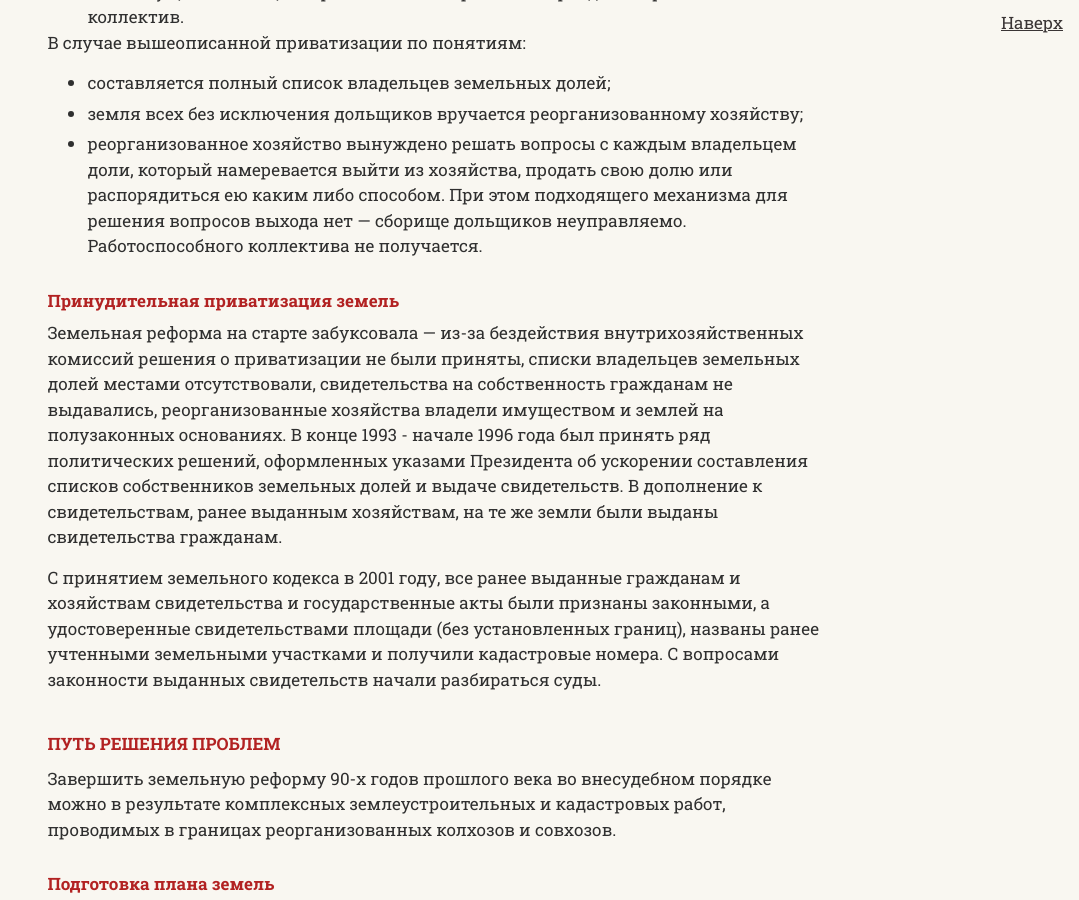
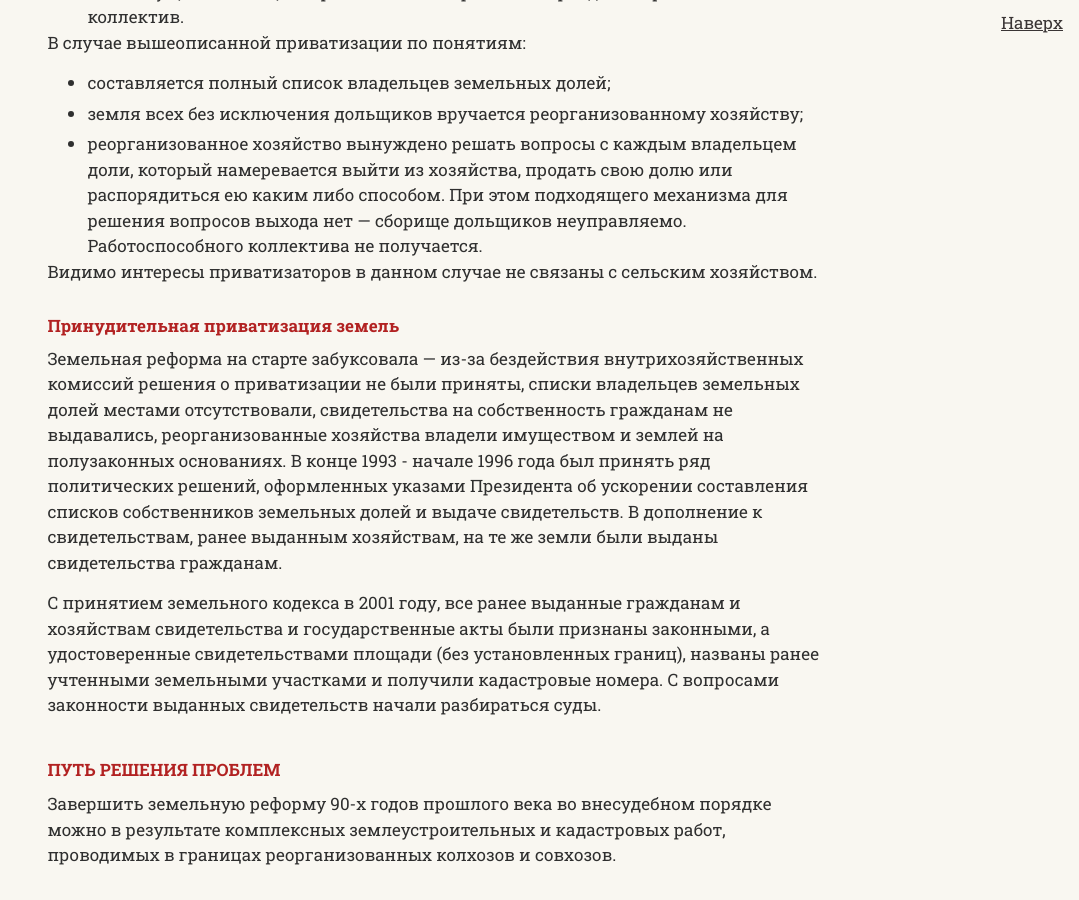
Before and after one commit to SergSi/land-use-art, a Jekyll site: the page built from _articles/2024-02-20-privatizacia.md, in a window 1280 px wide and 900 px high, scrolled down 6952 px. Shown: the whole window, without its empty margins (201-1280 px from the left). Built offline with Jekyll 4.4.1, drawn with Linux system fonts in a browser that asks for light colours; some web fonts are replaced.

Commit message:
Update 2024-02-20-privatizacia.md

```diff
--- a/_articles/2024-02-20-privatizacia.md
+++ b/_articles/2024-02-20-privatizacia.md
@@ -97,6 +97,8 @@ file-1="2024-01-02/Постановление.jpg" caption-1="Пример по
 - земля всех без исключения дольщиков вручается реорганизованному хозяйству;
 - реорганизованное хозяйство вынуждено решать вопросы с каждым владельцем доли, который намеревается выйти из хозяйства, продать свою долю или распорядиться ею каким либо способом. При этом подходящего механизма для решения вопросов выхода нет — сборище дольщиков неуправляемо. Работоспособного коллектива не получается.
 
+Видимо интересы приватизаторов в данном случае не связаны с сельским хозяйством.
+
 ## Принудительная приватизация земель
 
 Земельная реформа на старте забуксовала — из-за бездействия внутрихозяйственных комиссий решения о приватизации не были приняты, списки владельцев земельных долей местами отсутствовали, свидетельства на собственность гражданам не выдавались, реорганизованные хозяйства владели имуществом и землей на полузаконных основаниях. В конце 1993 - начале 1996 года был принять ряд политических решений, оформленных указами Президента об ускорении составления списков собственников земельных долей и выдаче свидетельств. В дополнение к свидетельствам, ранее выданным хозяйствам, на те же земли были выданы свидетельства гражданам.
```
